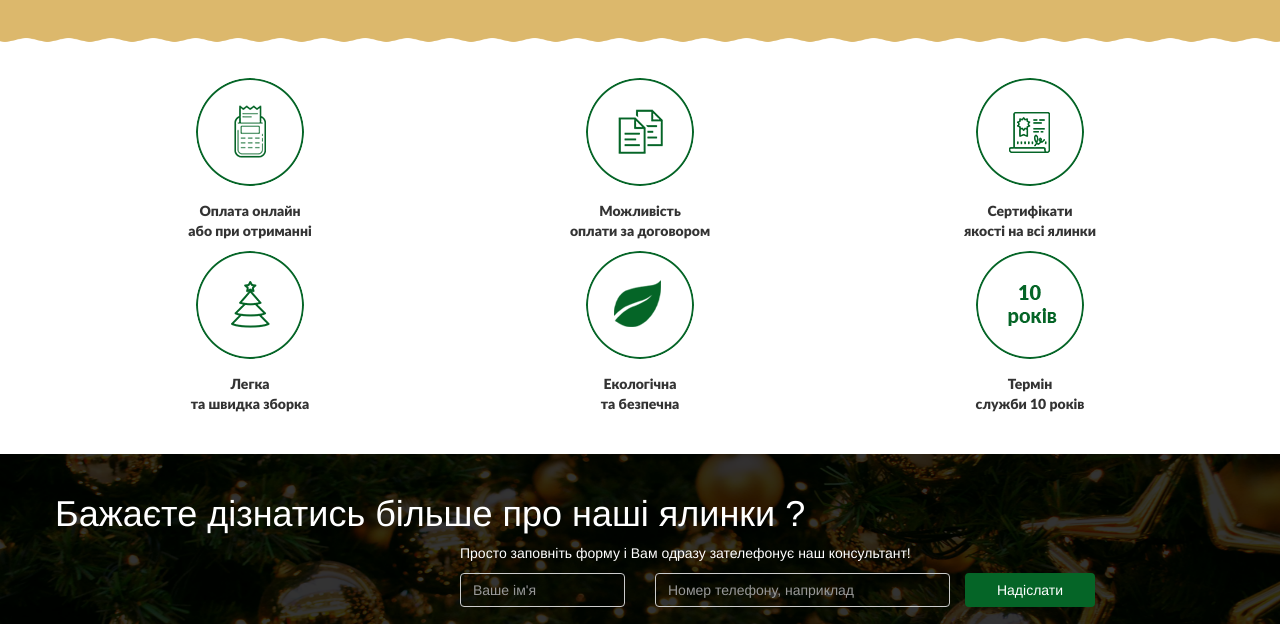
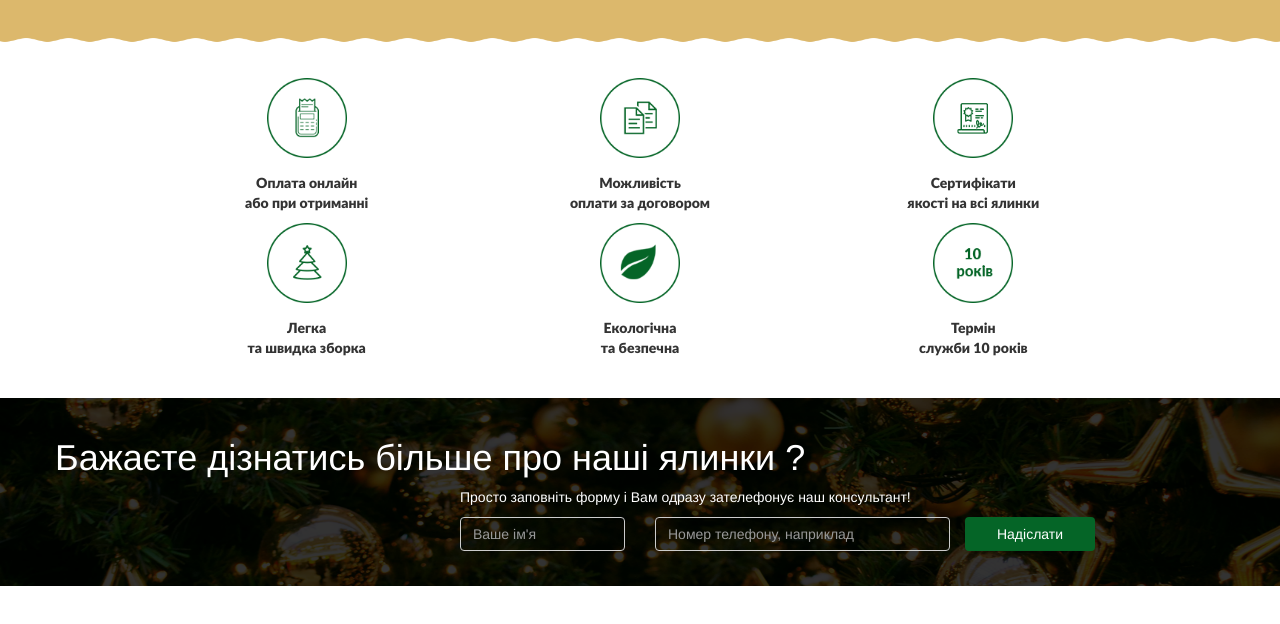
Before and after one commit to vipr00/landing, a plain HTML site: page index.html in a window 1280 px wide. Shown: the part 734-1358 px from the top of the page. Drawn offline with Linux system fonts and the light colour scheme.

Commit message:
Fixed layout of better section items

```diff
--- a/index.html
+++ b/index.html
@@ -110,22 +110,22 @@
     <hr class="wave" />
 
     <section id="better">
-        <div class="container">
+        <div class="container better-item-group">
             <div class="row">
                 <div class="item col-md-4 text-center">
-                    <img src="images/better/icon1.png" class="img-circle" alt="" />
+                    <img src="images/better/icon1.png" class="advantages-list-item--icon" alt="" />
                     <p class="advantages-list-item--heading">
                         Оплата онлайн <br> або при отриманні
                     </p>
                 </div>
                 <div class="item col-md-4 text-center">
-                    <img src="images/better/icon2.png" class="img-circle" alt="" />
+                    <img src="images/better/icon2.png" class="advantages-list-item--icon" alt="" />
                     <p class="advantages-list-item--heading">
                         Можливість <br> оплати за договором
                     </p>
                 </div>
                 <div class="item col-md-4 text-center">
-                    <img src="images/better/icon3.png" class="img-circle" alt="" />
+                    <img src="images/better/icon3.png" class="advantages-list-item--icon" alt="" />
                     <p class="advantages-list-item--heading">
                         Сертифікати <br> якості на всі ялинки
                     </p>
@@ -134,19 +134,19 @@
                 <div class="clearfix"></div>
 
                 <div class="item col-md-4 text-center">
-                    <img src="images/better/icon4.png" class="img-circle" alt="" />
+                    <img src="images/better/icon4.png" class="advantages-list-item--icon" alt="" />
                     <p class="advantages-list-item--heading">
                         Легка <br> та швидка зборка
                     </p>
                 </div>
                 <div class="item col-md-4 text-center">
-                    <img src="images/better/icon5.png" class="img-circle" alt="" />
+                    <img src="images/better/icon5.png" class="advantages-list-item--icon" alt="" />
                     <p class="advantages-list-item--heading">
                         Екологічна <br> та безпечна
                     </p>
                 </div>
                 <div class="item col-md-4 text-center">
-                    <img src="images/better/icon6.png" class="img-circle" alt="" />
+                    <img src="images/better/icon6.png" class="advantages-list-item--icon" alt="" />
                     <p class="advantages-list-item--heading">
                         Термін <br> служби 10 років
                     </p>
--- a/main.css
+++ b/main.css
@@ -116,8 +116,8 @@
     padding: 30px 0;
 }
 
-#better .conttainer {
-    padding: 0 50px
+.better-item-group {
+    padding: 0 100px;
 }
 
 #better .item {
```
